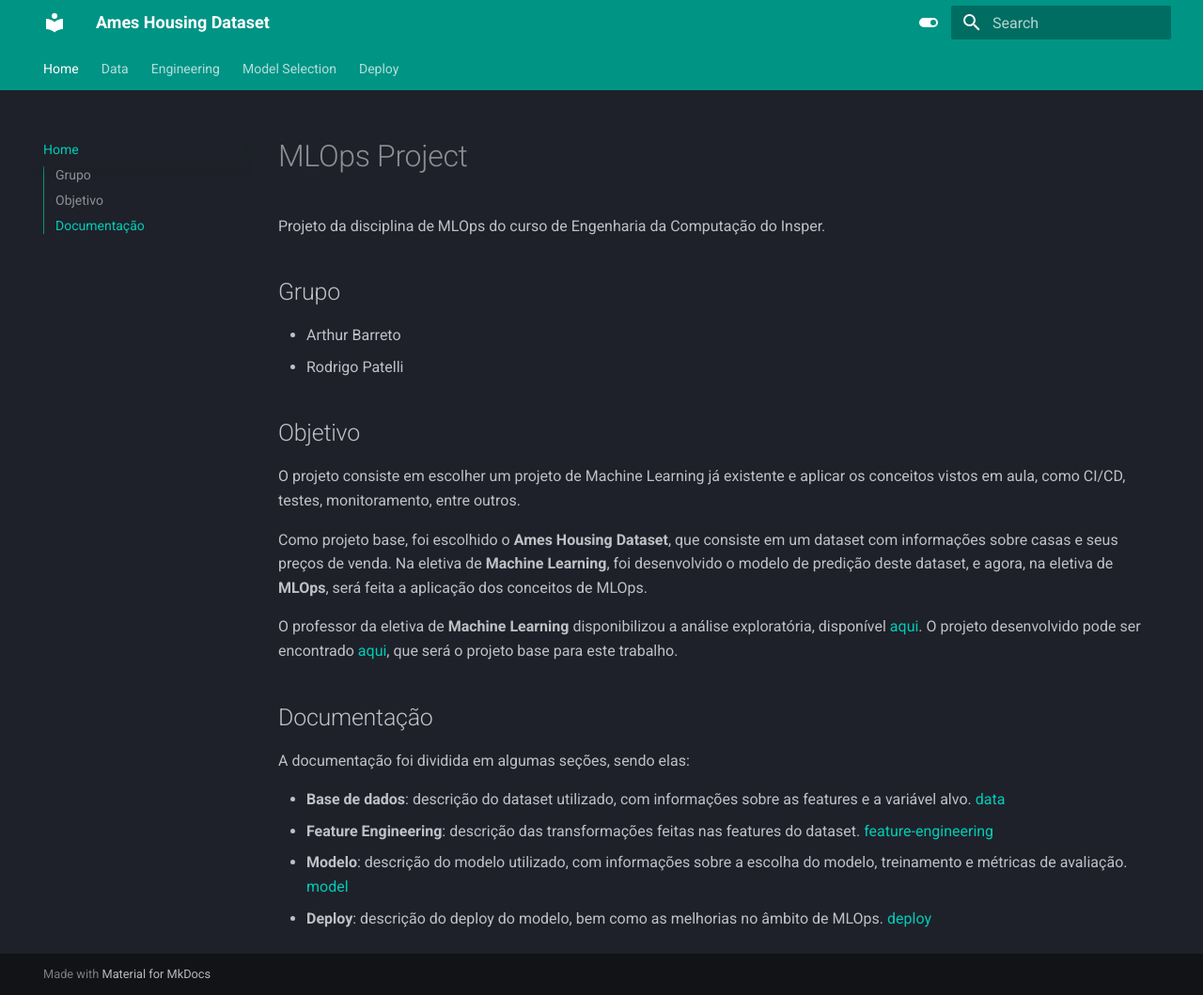
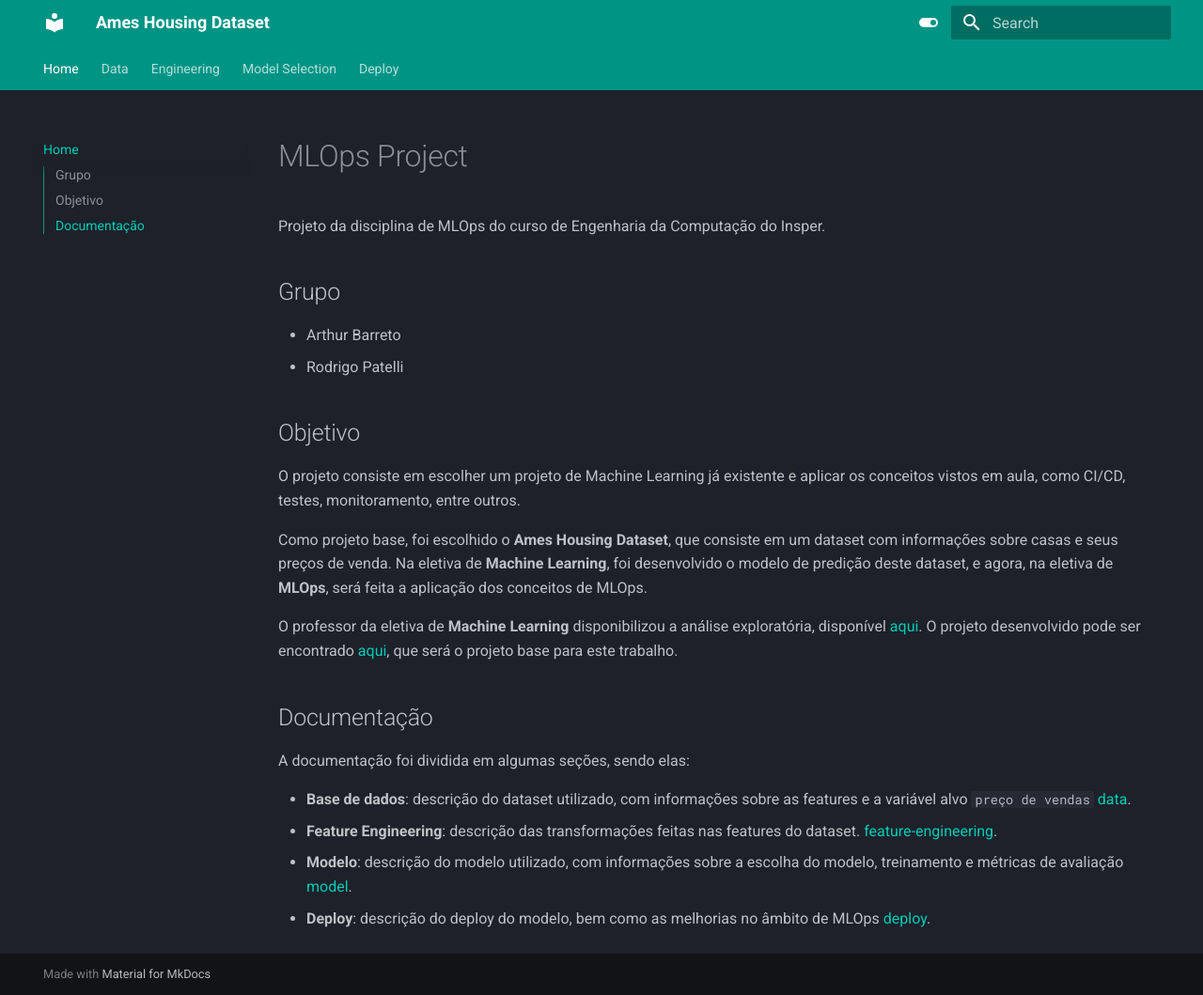
Before and after one commit to insper-classroom/Ames-Mlflow-and-DVC-Pipeline, an MkDocs documentation site: the page built from docs/index.md, in a window 1280 px wide and 1059 px high. Shown: the whole window at 94% size. Built offline with MkDocs 1.6.1 and Material for MkDocs 9.7.7, drawn with Linux system fonts in a browser that asks for light colours.

Commit message:
add variavel alvo

```diff
--- a/docs/index.md
+++ b/docs/index.md
@@ -19,7 +19,7 @@ O professor da eletiva de **Machine Learning** disponibilizou a análise explora
 
 A documentação foi dividida em algumas seções, sendo elas:
 
-- **Base de dados**: descrição do dataset utilizado, com informações sobre as features e a variável alvo. [data](data.md)
-- **Feature Engineering**: descrição das transformações feitas nas features do dataset. [feature-engineering](engineering.md)
-- **Modelo**: descrição do modelo utilizado, com informações sobre a escolha do modelo, treinamento e métricas de avaliação. [model](model.md)
-- **Deploy**: descrição do deploy do modelo, bem como as melhorias no âmbito de MLOps. [deploy](deploy.md)
+- **Base de dados**: descrição do dataset utilizado, com informações sobre as features e a variável alvo `preço de vendas` [data](data.md).
+- **Feature Engineering**: descrição das transformações feitas nas features do dataset. [feature-engineering](engineering.md).
+- **Modelo**: descrição do modelo utilizado, com informações sobre a escolha do modelo, treinamento e métricas de avaliação [model](model.md).
+- **Deploy**: descrição do deploy do modelo, bem como as melhorias no âmbito de MLOps [deploy](deploy.md).
```
